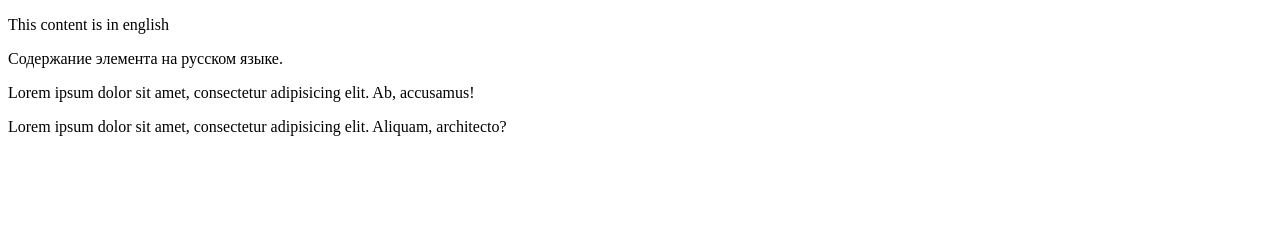
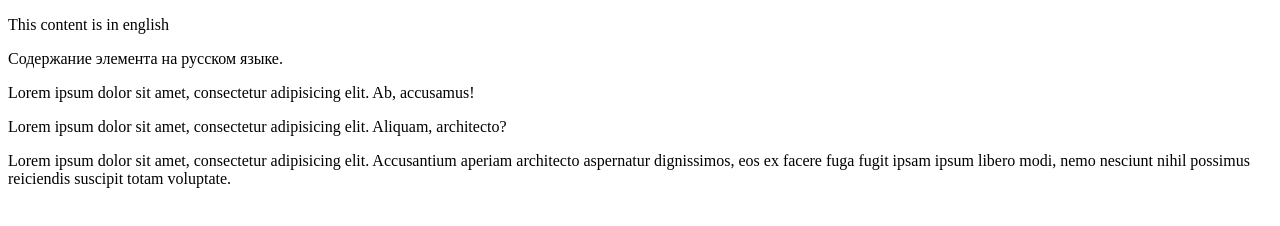
Before and after one commit to pecourses/user_card_simple_example, a plain HTML site: page index.html in a window 1280 px wide. Drawn offline with Linux system fonts and the light colour scheme.

Commit message:
commit message

```diff
--- a/index.html
+++ b/index.html
@@ -14,5 +14,7 @@
 
     <p>Lorem ipsum dolor sit amet, consectetur adipisicing elit. Aliquam, architecto?</p>
 
+<p>Lorem ipsum dolor sit amet, consectetur adipisicing elit. Accusantium aperiam architecto aspernatur dignissimos, eos ex facere fuga fugit ipsam ipsum libero modi, nemo nesciunt nihil possimus reiciendis suscipit totam voluptate.</p>
+
 </body>
 </html>
```
